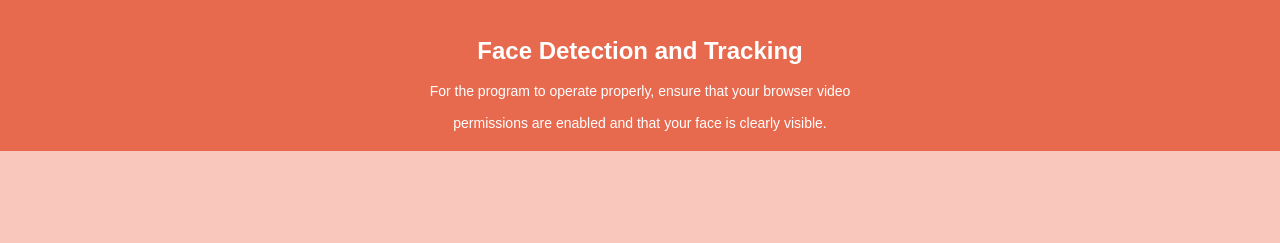
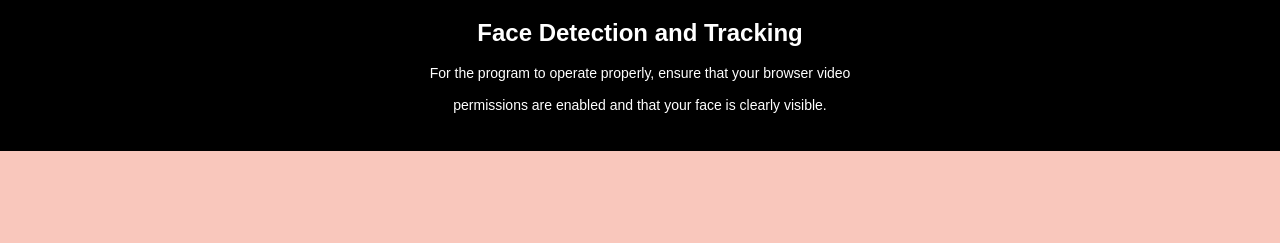
Before and after one commit to adamyanai/EC327-Face-Detector, a Flask app: page / in a window 1280 px wide. Shown: the part 557-800 px from the top of the page. Run offline with Flask 3, Linux system fonts and the light colour scheme.

Commit message:
Update index.html

```diff
--- a/templates/index.html
+++ b/templates/index.html
@@ -3,12 +3,12 @@
 <head>
     <meta charset="UTF-8">
     <meta name="viewport" content="width=device-width, initial-scale=1.0">
-    <title>Face Detection and Tracking</title>
+    <title>Filtered Face Detection and Tracking</title>
     <style>
         body {
             margin: 0;
             padding: 0;
-            background-color: #E76A4F;
+            background-color: #000000;
             color: #ffffff;
             font-family: Arial, sans-serif;
             align-items: center;
@@ -127,7 +127,7 @@
 
         .facesnap {
             font-size: 32px;
-            color: #E76A4F;
+            color: #ffffff;
             position: absolute;
             top: 50%;
             left: 50%;
@@ -153,6 +153,28 @@
                 opacity: 0;
             }
         }
+
+        /* Style for the button */
+        .btn {
+            background-color: #ffffff;
+            border: 2px solid #ffffff;
+            color: #000000;
+            padding: 10px 20px;
+            text-align: center;
+            text-decoration: none;
+            display: inline-block;
+            font-size: 16px;
+            margin-top: 20px;
+            cursor: pointer;
+            transition: background-color 0.3s;
+            opacity: 0; /* Initially hidden */
+		border-radius: 20px;
+        }
+
+        .btn:hover {
+            background-color: #ECE9E8;
+            color: #E76A4F;
+        }
     </style>
 </head>
 <body>
@@ -162,7 +184,7 @@
 
     <div class="overlay"></div>
 
-    <div class="facesnap">FaceSnap</div>
+    <div class="facesnap">InView.ai</div>
 
     <script>
         setTimeout(function() {
@@ -171,20 +193,31 @@
 
             var textContainer = document.querySelector('.text-container');
             textContainer.style.display = 'block';
+
+            var btns = document.querySelectorAll('.btn');
+            btns.forEach(btn => {
+                btn.style.opacity = '1'; // Show buttons after the slide fades out
+            });
         }, 8000);
     </script>
 
     <div class="video-container">
-	<br>
-	<br>
+        <br>
         <img src="{{ url_for('video_feed') }}" alt="Face Detection and Tracking" />
     </div>
 
     <div class="text-container">
-	<br>
+        <br>
         <h2>Face Detection and Tracking</h2>
-	<br>
+        <br>
         <p class="info-text">For the program to operate properly, ensure that your browser video<br><br>permissions are enabled and that your face is clearly visible.</p>
     </div>
+
+    <!-- Button to navigate to the filter page -->
+<br>
+<center>
+    <a href="{{ url_for('filter') }}" class="btn">Inverted</a>
+    <a href="{{ url_for('filtertwo') }}" class="btn">Thermal</a>
+</center>
 </body>
 </html>
```
